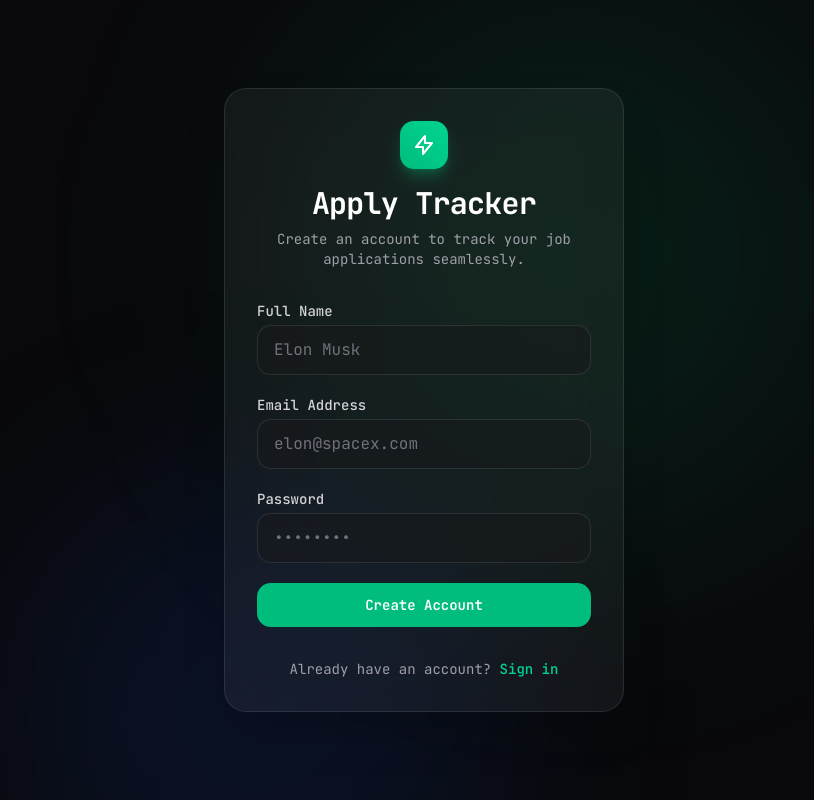
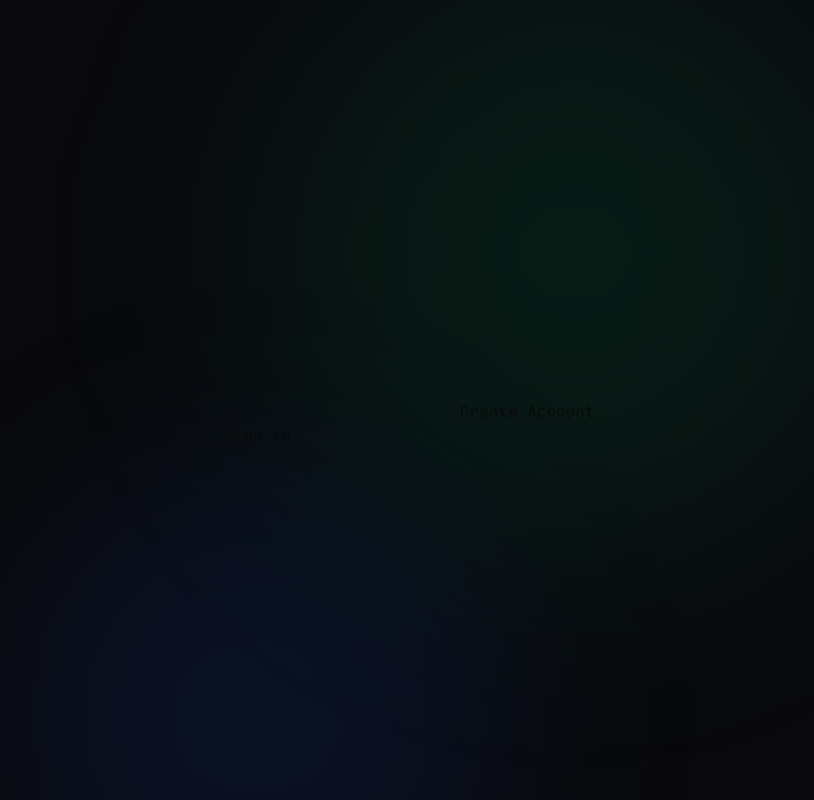
Before and after one commit to jjf2009/ApplyTracker2.0, a Next.js app: page /register in a window 1280 px wide. Shown: the whole page, without its empty margins (216-1030 px from the left). Built offline with nearby package versions, Linux system fonts and the light colour scheme.

Commit message:
TanStackQuery refactor login andf register

```diff
--- a/app/(auth)/login/page.tsx
+++ b/app/(auth)/login/page.tsx
@@ -1,97 +1,97 @@
 "use client";
-import { useState, FormEvent } from "react";
+
+import { FormEvent } from "react";
 import { useRouter } from "next/navigation";
 import Link from "next/link";
+import { useMutation } from "@tanstack/react-query";
+import { useAuthStore } from "@/store/authStore";
 
-export default function LoginPage(){
+export default function LoginPage() {
   const router = useRouter();
-  const [loading,setLoading] = useState(false);
-  const [errorMsg,setErrorMsg] = useState("");
-  const [success,setSuccess] = useState(false);
+  const setUser = useAuthStore((state) => state.setUser);
 
-  async function onSubmit(event:React.SyntheticEvent<HTMLFormElement, SubmitEvent>){
+  const loginMutation = useMutation({
+    mutationFn: async (data: any) => {
+      const response = await fetch("/api/login", {
+        method: "POST",
+        headers: { "Content-Type": "application/json" },
+        body: JSON.stringify(data),
+      });
+
+      const result = await response.json();
+
+      if (!response.ok) {
+        throw new Error(result.message || "Login failed");
+      }
+
+      return result;
+    },
+
+    onSuccess: (data) => {
+      setUser(data.user); // save user globally
+      router.push("/dashboard");
+    },
+  });
+
+  function onSubmit(event: FormEvent<HTMLFormElement>) {
     event.preventDefault();
-    setLoading(true);
-    setErrorMsg("");
-    setSuccess(false);
 
     const formData = new FormData(event.currentTarget);
     const data = Object.fromEntries(formData.entries());
 
-    try{
-      const response = await fetch("/api/login",{
-        method:"POST",
-        headers:{"Content-Type":"application/json"},
-        body:JSON.stringify(data),
-      });
-
-      const result = await response.json();
-
-      if(!response.ok){
-        if(result.errors){
-          const firstError = Object.values(result.error)[0] as string[];
-          setErrorMsg(firstError[0]|| "Validation failed check inputs.");
-        }else{
-          setErrorMsg(result.message || "An unknown error occurred.");
-        }
-      }else{
-        setSuccess(true);
-        setTimeout(()=>{
-         router.push("/dashboard");
-        },2000);
-      }
-    }catch(err:any) {
-       setErrorMsg("Failed to connect to the server. Please try again.");
-    } finally {
-      setLoading(false);
-    }
+    loginMutation.mutate(data);
   }
 
   return (
     <div>
-    {errorMsg && (
+      {loginMutation.isError && (
+        <div>{(loginMutation.error as Error).message}</div>
+      )}
+
+      {loginMutation.isSuccess && (
         <div>
-          {errorMsg}
+          <span>Login successful</span>
         </div>
       )}
-    {success &&(
+
+      <form onSubmit={onSubmit}>
         <div>
-        <span>Login done</span>
+          <label htmlFor="email">Email Address</label>
+          <input
+            type="email"
+            id="email"
+            name="email"
+            placeholder="elon@spacex.com"
+            autoComplete="email"
+            required
+          />
         </div>
-    )}
-    <form onSubmit={onSubmit} >
+
         <div>
-        <label htmlFor='email'>
-          Email Address
-        </label>
-        <input type='email' id='email' name='email' placeholder='elon@spacex.com'
-        autoComplete='email'required/>
+          <label htmlFor="password">Password</label>
+          <input
+            type="password"
+            id="password"
+            name="password"
+            placeholder="••••••••"
+            autoComplete="current-password"
+            required
+          />
         </div>
-        <div>
-        <label htmlFor='password'>
-          Email Address
-        </label>
-        <input type='password' id='password' name='passowrd' placeholder="••••••••" autoComplete="new-password" required/>
-       </div>
+
         <button
           type="submit"
-       disabled={loading || success}>
-        <span>
-          {loading ? (
-            <> Processing..</>
-
-          ):(
-            "Create Account"
-          )}
-        </span>
+          disabled={loginMutation.isPending || loginMutation.isSuccess}
+        >
+          {loginMutation.isPending ? "Processing..." : "Login"}
         </button>
       </form>
+
       <div>
         <p>
-        Don't have an account?{" "}
-        <Link href="/register">Sign in</Link>
+          Don't have an account? <Link href="/register">Sign up</Link>
         </p>
       </div>
     </div>
-  )
+  );
 }
--- a/app/(auth)/register/page.tsx
+++ b/app/(auth)/register/page.tsx
@@ -1,25 +1,17 @@
 "use client";
 
-import { useState, FormEvent } from "react";
+import { FormEvent } from "react";
 import { useRouter } from "next/navigation";
 import Link from "next/link";
+import { useMutation } from "@tanstack/react-query";
+import { useAuthStore } from "@/store/authStore";
 
 export default function RegisterPage() {
   const router = useRouter();
-  const [loading, setLoading] = useState(false);
-  const [errorMsg, setErrorMsg] = useState("");
-  const [success, setSuccess] = useState(false);
+  const setUser = useAuthStore((state) => state.setUser);
 
-  async function onSubmit(event: React.SyntheticEvent<HTMLFormElement, SubmitEvent>) {
-    event.preventDefault();
-    setLoading(true);
-    setErrorMsg("");
-    setSuccess(false);
-
-    const formData = new FormData(event.currentTarget);
-    const data = Object.fromEntries(formData.entries());
-
-    try {
+  const registerMutation = useMutation({
+    mutationFn: async (data: any) => {
       const response = await fetch("/api/register", {
         method: "POST",
         headers: { "Content-Type": "application/json" },
@@ -29,161 +21,51 @@ export default function RegisterPage() {
       const result = await response.json();
 
       if (!response.ok) {
-        // Handle specific validation errors from Zod safely
-        if (result.errors) {
-          const firstError = Object.values(result.errors)[0] as string[];
-          setErrorMsg(firstError[0] || "Validation failed check inputs.");
-        } else {
-          setErrorMsg(result.message || "An unknown error occurred.");
+        throw new Error(result.message || "Registration failed");
       }
-      } else {
-        setSuccess(true);
-        // Briefly pause so user sees success message, then redirect out
-        setTimeout(() => {
+
+      return result;
+    },
+
+    onSuccess: (data) => {
+      setUser(data.user);
       router.push("/dashboard");
-        }, 2000);
-      }
-    } catch (err: any) {
-      setErrorMsg("Failed to connect to the server. Please try again.");
-    } finally {
-      setLoading(false);
-    }
+    },
+  });
+
+  function onSubmit(event: FormEvent<HTMLFormElement>) {
+    event.preventDefault();
+
+    const formData = new FormData(event.currentTarget);
+    const data = Object.fromEntries(formData.entries());
+
+    registerMutation.mutate(data);
   }
 
   return (
-    <div className="backdrop-blur-xl bg-white/5 border border-white/10 rounded-3xl shadow-2xl overflow-hidden transition-all duration-300 hover:border-white/20 hover:shadow-emerald-500/5">
-      <div className="p-8">
-
-        {/* Header styling */}
-        <div className="text-center mb-8 space-y-2">
-          <div className="w-12 h-12 bg-gradient-to-tr from-emerald-500 to-emerald-400 rounded-xl mx-auto flex items-center justify-center shadow-lg shadow-emerald-500/30 mb-4">
-            <svg
-              className="w-6 h-6 text-white"
-              fill="none"
-              stroke="currentColor"
-              viewBox="0 0 24 24"
-              xmlns="http://www.w3.org/2000/svg"
-            >
-              <path
-                strokeLinecap="round"
-                strokeLinejoin="round"
-                strokeWidth={2}
-                d="M13 10V3L4 14h7v7l9-11h-7z"
-              />
-            </svg>
-          </div>
-          <h1 className="text-3xl font-bold tracking-tight text-white mb-2">
-            Apply Tracker
-          </h1>
-          <p className="text-zinc-400 text-sm">
-            Create an account to track your job applications seamlessly.
-          </p>
-        </div>
-
-        {/* State Banners */}
-        {errorMsg && (
-          <div className="mb-6 p-4 rounded-xl bg-red-500/10 border border-red-500/20 text-red-400 text-sm animate-in fade-in slide-in-from-top-2">
-            {errorMsg}
-          </div>
-        )}
-        {success && (
-          <div className="mb-6 p-4 rounded-xl bg-emerald-500/10 border border-emerald-500/20 text-emerald-400 text-sm animate-in fade-in slide-in-from-top-2 flex items-center gap-2">
-            <span>🎉 Registration successful! Redirecting...</span>
-          </div>
+    <div>
+      {registerMutation.isError && (
+        <div>{(registerMutation.error as Error).message}</div>
       )}
 
-        {/* The Form */}
-        <form onSubmit={onSubmit} className="space-y-5">
-          <div className="space-y-1 group">
-            <label
-              htmlFor="name"
-              className="block text-sm font-medium text-zinc-300 transition-colors group-focus-within:text-emerald-400"
-            >
-              Full Name
-            </label>
-            <input
-              type="text"
-              id="name"
-              name="name"
-              placeholder="Elon Musk"
-              autoComplete="name"
-              required
-              className="w-full px-4 py-3 bg-zinc-900/50 border border-white/10 rounded-xl text-white placeholder-zinc-500 focus:outline-none focus:ring-2 focus:ring-emerald-500/50 focus:border-emerald-500/50 transition-all duration-300"
-            />
-          </div>
+      {registerMutation.isSuccess && (
+        <div>🎉 Registration successful! Redirecting...</div>
+      )}
 
-          <div className="space-y-1 group">
-            <label
-              htmlFor="email"
-              className="block text-sm font-medium text-zinc-300 transition-colors group-focus-within:text-emerald-400"
-            >
-              Email Address
-            </label>
-            <input
-              type="email"
-              id="email"
-              name="email"
-              placeholder="elon@spacex.com"
-              autoComplete="email"
-              required
-              className="w-full px-4 py-3 bg-zinc-900/50 border border-white/10 rounded-xl text-white placeholder-zinc-500 focus:outline-none focus:ring-2 focus:ring-emerald-500/50 focus:border-emerald-500/50 transition-all duration-300"
-            />
-          </div>
-
-          <div className="space-y-1 group">
-            <label
-              htmlFor="password"
-              className="block text-sm font-medium text-zinc-300 transition-colors group-focus-within:text-emerald-400"
-            >
-              Password
-            </label>
-            <input
-              type="password"
-              id="password"
-              name="password"
-              placeholder="••••••••"
-              autoComplete="new-password"
-              required
-              className="w-full px-4 py-3 bg-zinc-900/50 border border-white/10 rounded-xl text-white placeholder-zinc-500 focus:outline-none focus:ring-2 focus:ring-emerald-500/50 focus:border-emerald-500/50 transition-all duration-300"
-            />
-          </div>
+      <form onSubmit={onSubmit}>
+        <input name="name" required />
+        <input name="email" required />
+        <input name="password" type="password" required />
 
         <button
           type="submit"
-            disabled={loading || success}
-            className="group relative w-full flex justify-center py-3 px-4 rounded-xl text-sm font-semibold text-white bg-emerald-500 hover:bg-emerald-400 focus:outline-none focus:ring-2 focus:ring-offset-2 focus:ring-offset-zinc-900 focus:ring-emerald-500 transition-all duration-300 disabled:opacity-50 disabled:cursor-not-allowed overflow-hidden"
+          disabled={registerMutation.isPending || registerMutation.isSuccess}
         >
-            {/* Soft button gleam effect */}
-            <div className="absolute inset-0 w-full h-full -translate-x-full bg-gradient-to-r from-transparent via-white/20 to-transparent group-hover:animate-[shimmer_1.5s_infinite]" />
-
-            <span className="relative flex items-center gap-2">
-              {loading ? (
-                <>
-                  <svg className="animate-spin -ml-1 mr-2 h-4 w-4 text-white" xmlns="http://www.w3.org/2000/svg" fill="none" viewBox="0 0 24 24">
-                    <circle className="opacity-25" cx="12" cy="12" r="10" stroke="currentColor" strokeWidth="4"></circle>
-                    <path className="opacity-75" fill="currentColor" d="M4 12a8 8 0 018-8V0C5.373 0 0 5.373 0 12h4zm2 5.291A7.962 7.962 0 014 12H0c0 3.042 1.135 5.824 3 7.938l3-2.647z"></path>
-                  </svg>
-                  Processing...
-                </>
-              ) : (
-                "Create Account"
-              )}
-            </span>
+          {registerMutation.isPending ? "Processing..." : "Create Account"}
         </button>
       </form>
 
-        <div className="mt-8 text-center">
-          <p className="text-sm text-zinc-400">
-            Already have an account?{" "}
-            <Link
-              href="/login"
-              className="font-medium text-emerald-400 hover:text-emerald-300 transition-colors"
-            >
-              Sign in
-            </Link>
-          </p>
-        </div>
-      </div>
+      <Link href="/login">Sign in</Link>
     </div>
   );
 }
--- a/app/layout.tsx
+++ b/app/layout.tsx
@@ -2,6 +2,7 @@ import type { Metadata } from "next";
 import { Geist, Geist_Mono, JetBrains_Mono } from "next/font/google";
 import "./globals.css";
 import { cn } from "@/lib/utils";
+import { TanstackProvvider } from "@/components/providers/tanstack-provider";
 
 const jetbrainsMono = JetBrains_Mono({subsets:['latin'],variable:'--font-mono'});
 
@@ -30,7 +31,9 @@ export default function RootLayout({
       lang="en"
       className={cn("h-full", "antialiased", geistSans.variable, geistMono.variable, "font-mono", jetbrainsMono.variable)}
     >
-      <body className="min-h-full flex flex-col">{children}</body>
+      <body className="min-h-full flex flex-col">
+        <TanstackProvvider>{children}</TanstackProvvider>
+        </body>
     </html>
   );
 }
--- /dev/null
+++ b/components/providers/tanstack-provider.tsx
@@ -0,0 +1,21 @@
+"use client";
+import {
+  useQuery,
+  useMutation,
+  useQueryClient,
+  QueryClient,
+  QueryClientProvider,
+} from '@tanstack/react-query'
+import { useState } from 'react';
+
+interface TanstackProvviderProps {
+    children : React.ReactNode;
+}
+
+
+export const TanstackProvvider  = ({children}:TanstackProvviderProps) => {
+    const [queryClient] = useState(()=> new QueryClient());
+    return (
+        <QueryClientProvider client = {queryClient}>{children}</QueryClientProvider>
+    );
+};
--- /dev/null
+++ b/store/authStore.ts
@@ -0,0 +1,11 @@
+import { create } from "zustand";
+
+interface AuthState {
+  user: any | null;
+  setUser: (user: any) => void;
+}
+
+export const useAuthStore = create<AuthState>((set) => ({
+  user: null,
+  setUser: (user) => set({ user }),
+}));
```
Lines whose indentation alone changed are shown as unchanged.
